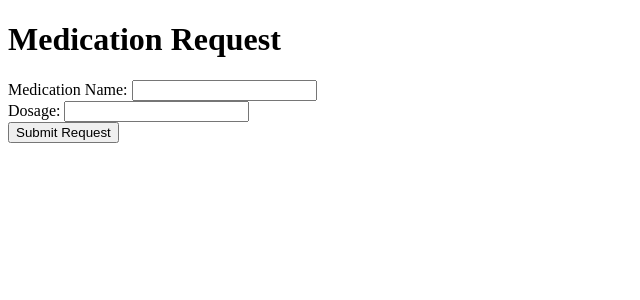
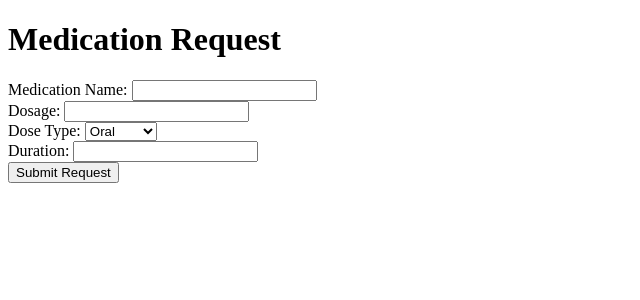
Before and after one commit to mikerly131/serve_up_recos, a FastAPI app: template templates/medication_request_wf.html in a window 1280 px wide. Shown: the top 300 px of the page, without its empty margins (0-640 px from the left). Run offline with FastAPI, Linux system fonts and the light colour scheme; the template is opened without the code that fills it, so the values that code supplies are empty; parts of the project's set-up code (start-up, migrations or seed data) failed here and were passed over.

Commit message:
adding js files, form, buttons for med req html

```diff
--- a/app_files/crud.py
+++ b/app_files/crud.py
@@ -70,7 +70,7 @@ def get_medications(db: Session):
     medications = db.query(models.Medication).all()
     return medications
 
-# UNECESSARY - patient_details returns prescriptions objects
+# UNNECESSARY - patient_details returns prescriptions objects
 # def get_prescriptions(db: Session, prescriptions):
 #     prescription_details = []
 #     for prescription in prescriptions:
@@ -119,7 +119,7 @@ def make_ddi_predictions(db: Session, mr_id: int):
     pass
 
 
-# Helper function for the make_ddi_predictions (ddi) to return top 3 issues by severity
+# Helper function for the serve_ddi_issues to return top 3 issues by severity
 def get_ddi_issues(db: Session, med1: int, med2: int):
     return "foo"
 
--- a/app_files/main.py
+++ b/app_files/main.py
@@ -13,6 +13,7 @@ from fastapi.templating import Jinja2Templates
 models.Base.metadata.create_all(bind=engine)
 
 app = FastAPI()
+app.mount("/static", StaticFiles(directory="static"), name="static")
 templates = Jinja2Templates(directory="serve_up_recos/templates")
 
 
--- a/templates/medication_request_wf.html
+++ b/templates/medication_request_wf.html
@@ -10,14 +10,23 @@
 </head>
 <body>
     <h1>Medication Request</h1>
+    <!-- Form for medication request -->
     <form id="mr_form" action="{{ url_for('medication_request') }}" method="post">
         Medication Name: <input type="text" name="medication_name" required><br>
         Dosage: <input type="text" name="dosage" required><br>
+        Dose Type:
+        <select name="dose_type" required>
+            <option value="type1">Oral</option>
+            <option value="type2">Topical</option>
+            <option value="type3">Injection</option>
+        </select><br>
+        Duration: <input type="text" name="duration"><br>
         <button id="submitBtn" type="submit">Submit Request</button>
+        <!-- Buttons to activate after form submission: Confirm, Redo actions -->
         <button id="confirmBtn" class="hidden" type="button" onclick="confirmRequest()">Confirm Request</button>
         <button id="redoBtn" class="hidden" type="button" onclick="redoRequest()">Redo Request</button>
     </form>
-
+    <!-- After request, display drug-drug interaction issues -->
     {% if issue_list %}
         <h2>Drug Interactions: Top Issues</h2>
         <ul>
@@ -27,23 +36,7 @@
         </ul>
     {% endif %}
 
-    <script>
-        function confirmRequest() {
-            alert('Confirmed Medication Request!');
-        }
-
-        function redoRequest() {
-            document.getElementById('submitBtn').disabled = false;
-            document.getElementById('confirmBtn').classList.add('hidden');
-            document.getElementById('redoBtn').classList.add('hidden');
-        }
-
-        document.getElementById('submitBtn').addEventListener('click', function () {
-            this.disabled = true;
-            document.getElementById('confirmBtn').classList.remove('hidden');
-            document.getElementById('redoBtn').classList.remove('hidden');
-        });
-
+    <script src="{{ url_for('static', filename='scripts.js') }}">
     </script>
 </body>
 </html>
```
Also changed, not shown: static/scripts.js (added, +24 -0 lines).
